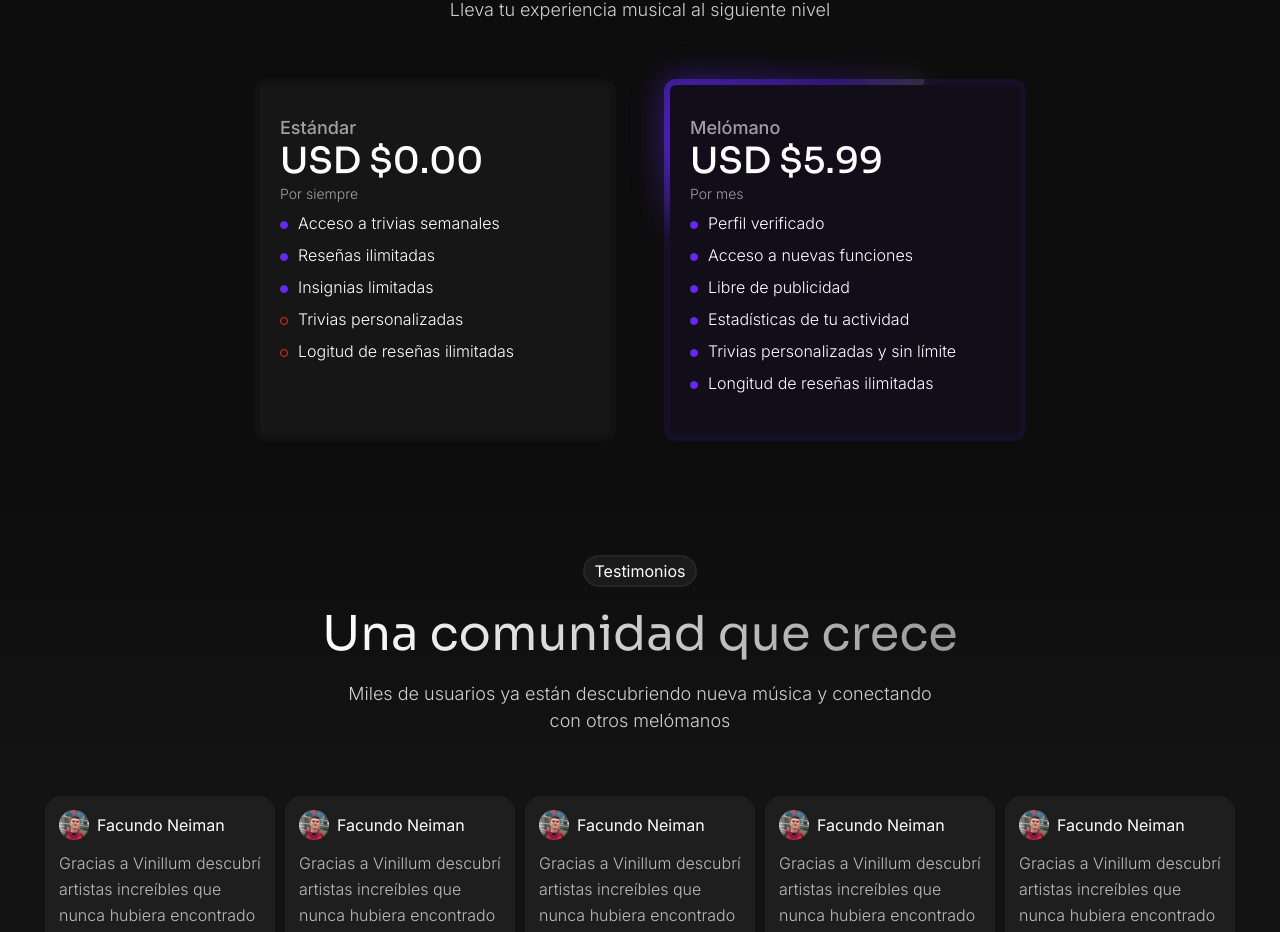
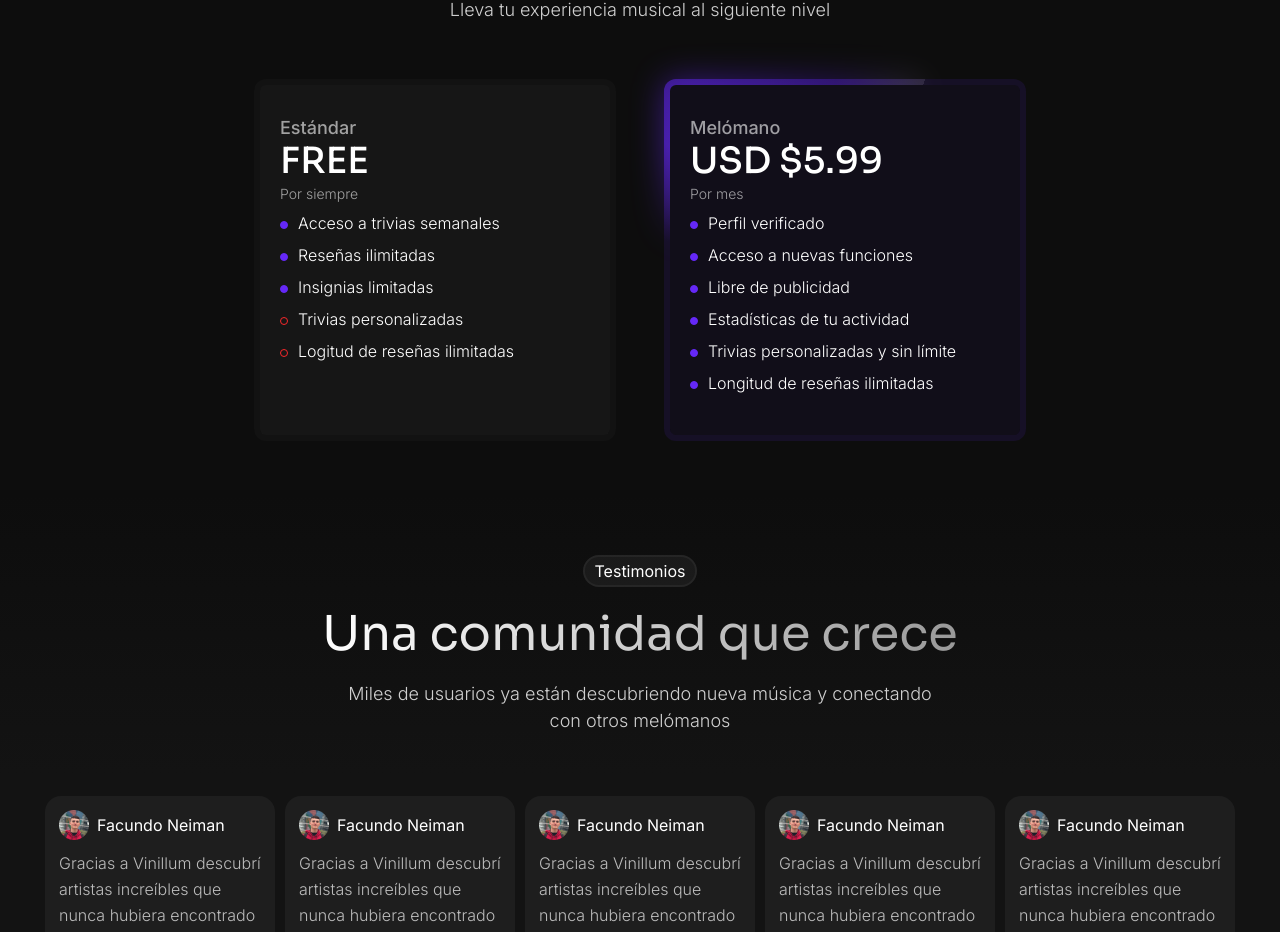
Before and after one commit to emenslucas/vinillum-web, a React (Create React App) app: page / in a window 1280 px wide. Shown: the part 1078-2010 px from the top of the page. Built offline with nearby package versions, Linux system fonts and the light colour scheme.

Commit message:
Update Premium.js

```diff
--- a/src/pages/Premium.js
+++ b/src/pages/Premium.js
@@ -12,7 +12,7 @@ const Premium = forwardRef((props, ref) => {
       <div className="cards-container">
         <PlanCard
           type="Estándar"
-          price="USD $0.00"
+          price="FREE"
           duration="Por siempre"
           features={[
             '+Acceso a trivias semanales',
```
